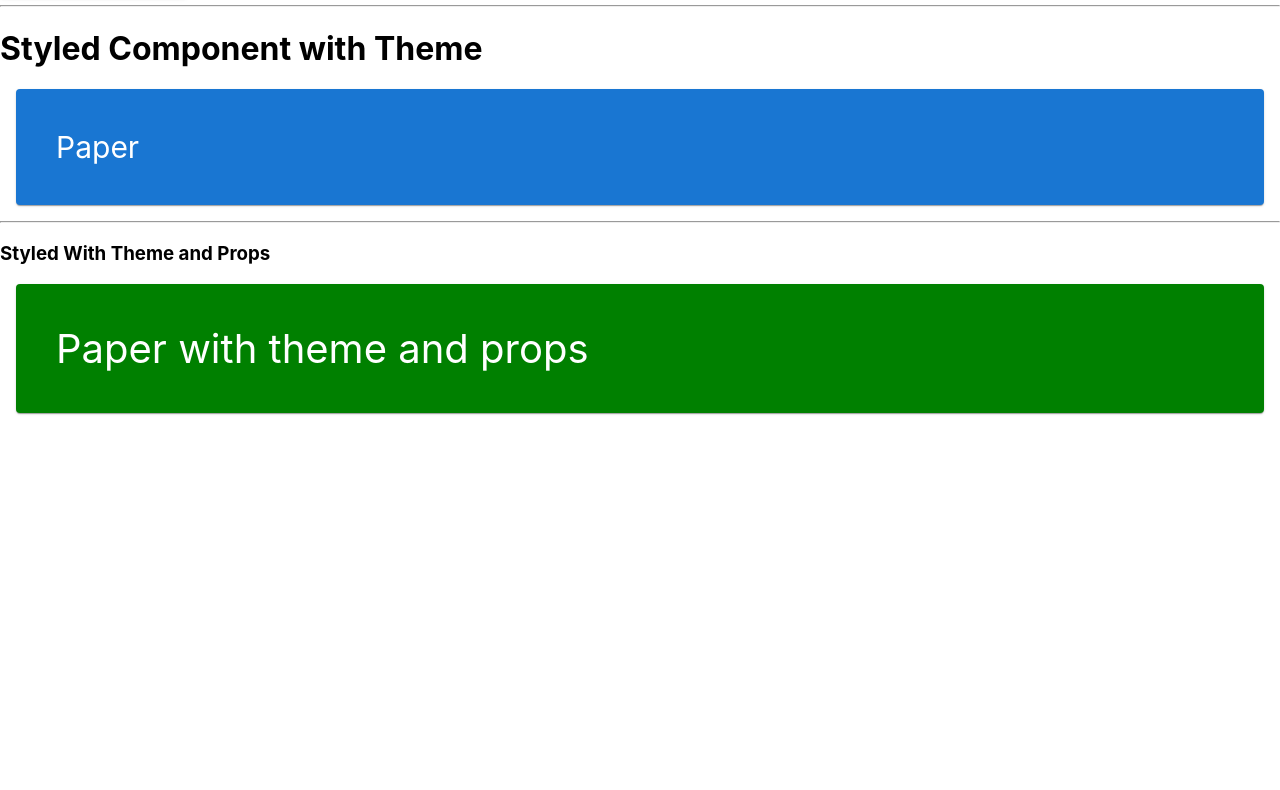
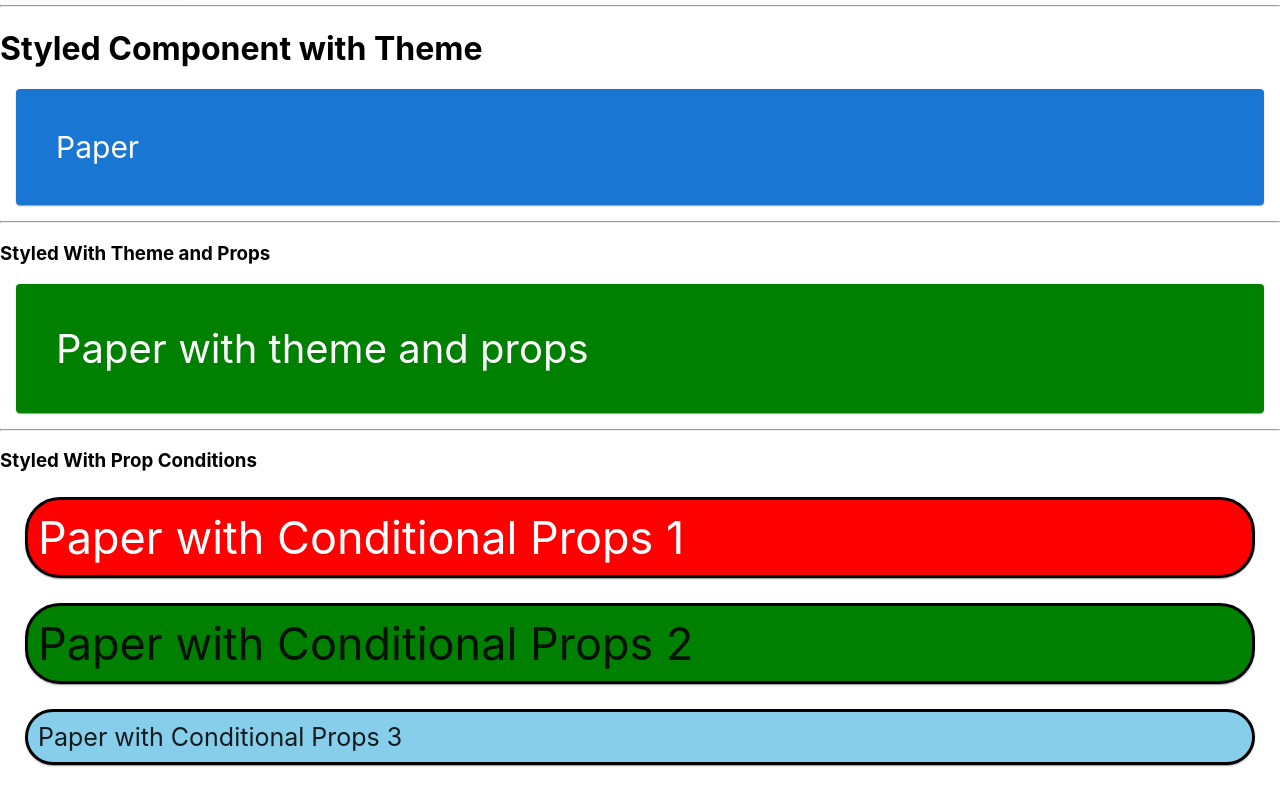
Before and after one commit to mayurpatildax/MUI-Emotion-Styled-Typescript, a React (Create React App) app: page / in a window 1280 px wide. Shown: the part 522-1312 px from the top of the page. Before the commit the page ends 951 px from the top, so only its background shows below. Built offline with nearby package versions, Linux system fonts and the light colour scheme.

Commit message:
Styled with conditions

```diff
--- a/src/App.tsx
+++ b/src/App.tsx
@@ -2,6 +2,7 @@ import React from "react";
 import MUIPaperStyled from "./components/MUIPaperStyled";
 import MUIStyledWithProps from "./components/MUIStyledWithProps";
 import NormalStyled from "./components/NormalStyled";
+import StyledWithConditions from "./components/StyledWithConditions";
 import StyledWithTheme from "./components/StyledWithTheme";
 import StyledWithThemeNProps from "./components/StyledWithThemeNProps";
 
@@ -19,6 +20,8 @@ function App() {
       <StyledWithTheme />
       <hr />
       <StyledWithThemeNProps />
+      <hr />
+      <StyledWithConditions />
     </>
   );
 }
--- /dev/null
+++ b/src/components/StyledWithConditions.tsx
@@ -0,0 +1,52 @@
+import React from "react";
+import styled from "@emotion/styled";
+import { Paper } from "@mui/material";
+
+// Type for styled component props
+type StyledPaperProps = {
+  // If we are not passing values to props, make its type as boolean
+  // and in styled component add style to it
+
+  largeFont?: boolean; //optional
+  redBg?: boolean; // optional
+  greenBg?: boolean; //optional
+  whiteText?: boolean; // optional
+};
+
+const StyledWithConditions = () => {
+  const StyledPaper = styled(Paper)<StyledPaperProps>`
+    margin: 25px;
+    padding: 10px;
+    border: 3px solid black;
+    border-radius: 35px;
+
+    // props with both [true and false values]
+    font-size: ${(props) => (props.largeFont ? "45px" : "25px")};
+
+    // Single condition handling
+    /* background-color: ${(props) => (props.redBg ? "red" : "skyblue")}; */
+
+    // Multiple props condition handling
+    background-color: ${(props) =>
+      (props.redBg && "red") || (props.greenBg && "green") || "skyblue"};
+
+    // props with only true value [if whiteText prop not passed - take default value(black)]
+    color: ${(props) => props.whiteText && "white"};
+  `;
+  return (
+    <>
+      <h3>Styled With Prop Conditions</h3>
+      <StyledPaper largeFont redBg whiteText>
+        Paper with Conditional Props 1
+      </StyledPaper>
+
+      <StyledPaper largeFont greenBg>
+        Paper with Conditional Props 2
+      </StyledPaper>
+
+      <StyledPaper>Paper with Conditional Props 3</StyledPaper>
+    </>
+  );
+};
+
+export default StyledWithConditions;
```
